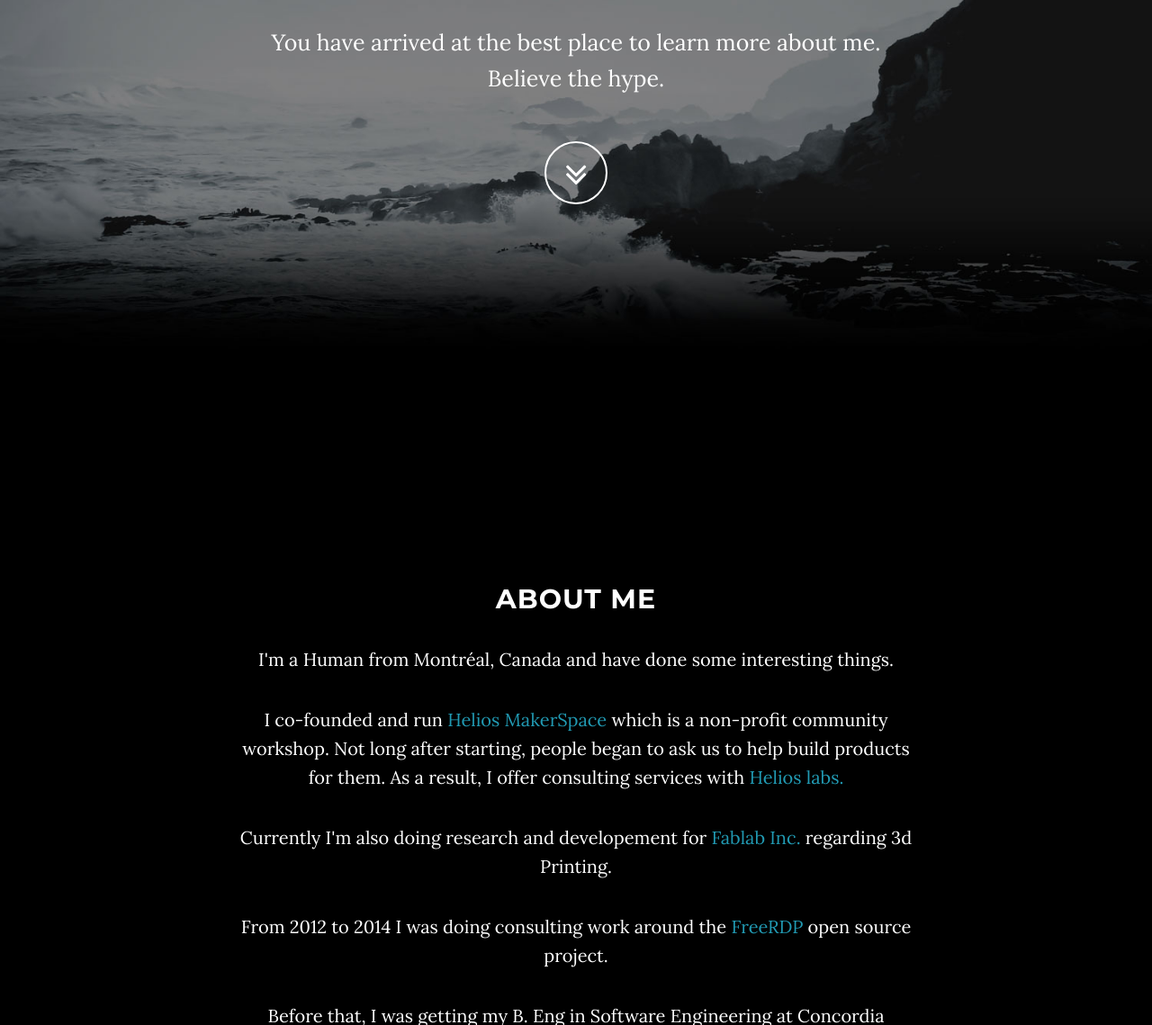
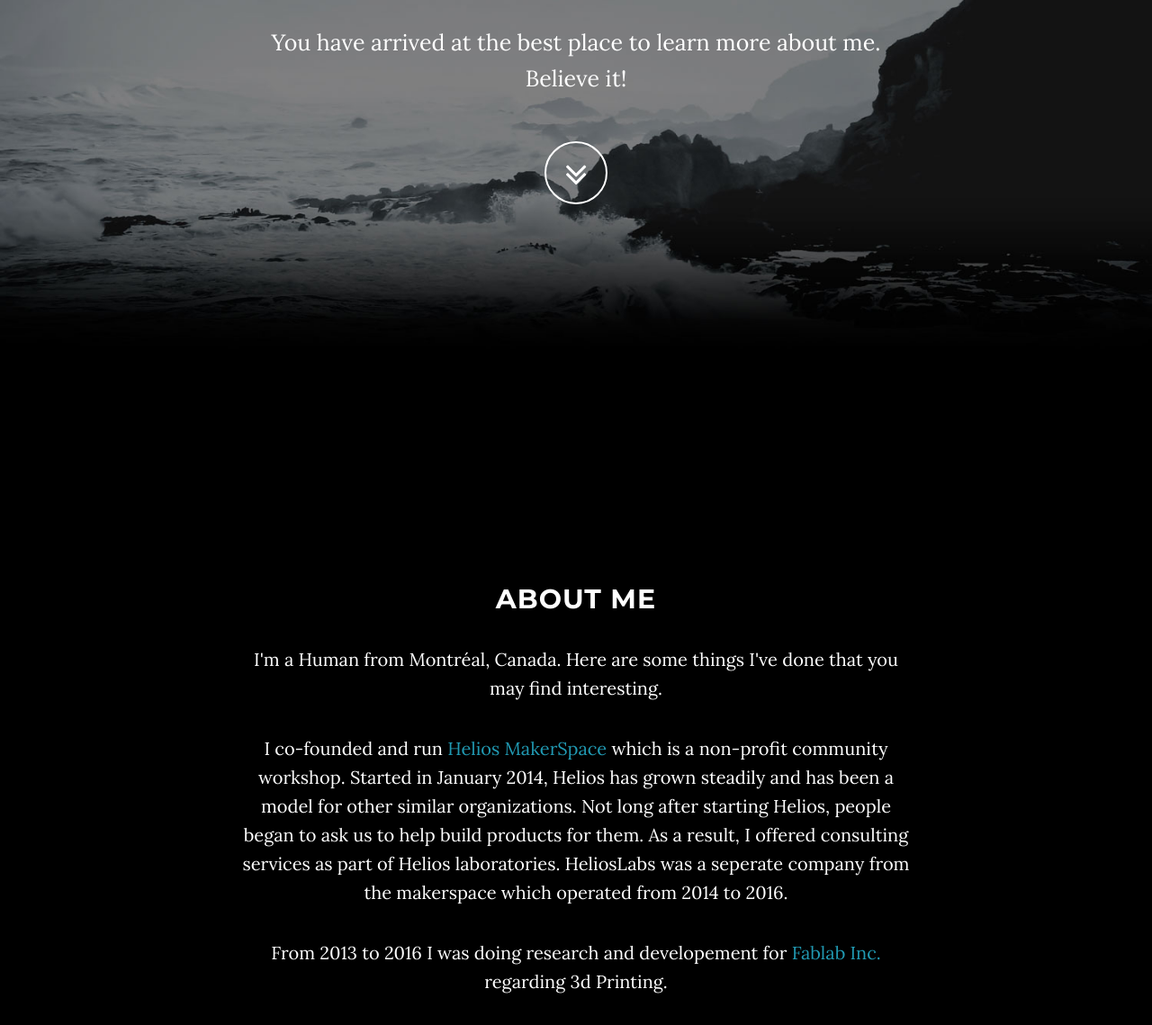
Before and after one commit to C-o-r-E/C-o-r-E.github.io, a plain HTML site: page index.html in a window 1280 px wide. Shown: the part 401-1540 px from the top of the page at 90% size. Drawn offline with Linux system fonts and the light colour scheme; some packages are replaced by stand-ins of ours.

Commit message:
Update for Oct 2016

```diff
--- a/index.html
+++ b/index.html
@@ -75,7 +75,7 @@
                 <div class="row">
                     <div class="col-md-8 col-md-offset-2">
                         <h1 class="brand-heading">Hello, friend!</h1>
-                        <p class="intro-text">You have arrived at the best place to learn more about me. <br>Believe the hype.</p>
+                        <p class="intro-text">You have arrived at the best place to learn more about me. <br>Believe it!</p>
                         <a href="#about" class="btn btn-circle page-scroll">
                             <i class="fa fa-angle-double-down animated"></i>
                         </a>
@@ -90,11 +90,13 @@
         <div class="row">
             <div class="col-lg-8 col-lg-offset-2">
                 <h2>About me</h2>
-                <p>I'm a Human from Montr&eacute;al, Canada and have done some interesting things.</p>
+                <p>I'm a Human from Montr&eacute;al, Canada. Here are some things I've done that you may find interesting.</p>
 
-                <p>I co-founded and run <a href="http://heliospace.ca/">Helios MakerSpace</a> which is a non-profit community workshop. Not long after starting, people began to ask us to help build products for them. As a result, I offer consulting services with <a href="http://helioslabs.ca/">Helios labs.</a></p>
+                <p>I co-founded and run <a href="http://heliosmakerspace.ca/">Helios MakerSpace</a> which is a non-profit community workshop. Started in January 2014, Helios has grown steadily and has been a model for other similar organizations.
 
-                <p>Currently I'm also doing research and developement for <a href="https://www.fablabinc.com/en">Fablab Inc.</a> regarding 3d Printing.</p>
+                Not long after starting Helios, people began to ask us to help build products for them. As a result, I offered consulting services as part of Helios laboratories. HeliosLabs was a seperate company from the makerspace which operated from 2014 to 2016.</a></p>
+
+                <p>From 2013 to 2016 I was doing research and developement for <a href="https://www.fablabinc.com/en">Fablab Inc.</a> regarding 3d Printing.</p>
 
                 <p>From 2012 to 2014 I was doing consulting work around the <a href="http://www.freerdp.com">FreeRDP</a> open source project.</p>
 
@@ -159,7 +161,9 @@
 					  </div>
 					</div>
 
-					<p>Created a blend of art and science for the Absolut Bottle Hack competition. Using concrete and steel for the frame in a attempt at brutalist architecture. A harsh building style seems to best reflect the nature of vodka. The shotbot's main featrue is a thermo-electric cooling plate on the top surface. Once the user places their hand on the plate, a thermocouple detects there is a warm object and proceeeds to drop the temperature of the plate by 20 degrees. Feeling an object drop 20 degrees in 1.5s is quite a remarkable experience in itself but there is more to the shotbot than that. Feeling the sensation of cold is the same as heat leaving your body. Once the user has paid the price of body heat to the shotbot, it will serve a shot of vodka to warm the user back up!</p>
+					<p>This was a blend of art and science for the Absolut Bottle Hack competition. I used concrete and steel for the frame in a attempt at brutalist architecture. I wanted to use a harsh building style to best reflect the nature of vodka.</p>
+
+                    <p>The shotbot's main featrue is a thermo-electric cooling plate on the top surface. Once the user places their hand on the plate, a thermocouple detects there is a warm object and proceeeds to drop the temperature of the plate by 20 degrees. Feeling an object drop 20 degrees in 1.5s is quite a remarkable experience in itself but there is more to the shotbot than that. Feeling the sensation of cold is the same as heat leaving your body. Once the user has paid the price of body heat to the shotbot, it will serve a shot of vodka to warm the user back up!</p>
 
                     <h3>Space Balloon</h3>
 					<p>Sent an Android phone to the upper atmosphere and back. Before it was cool. October 2010.</p>
@@ -215,7 +219,7 @@
     <!-- Footer -->
     <footer>
         <div class="container text-center">
-            <p>Updated August 2015</p>
+            <p>Updated October 2016</p>
         </div>
     </footer>
 
```
